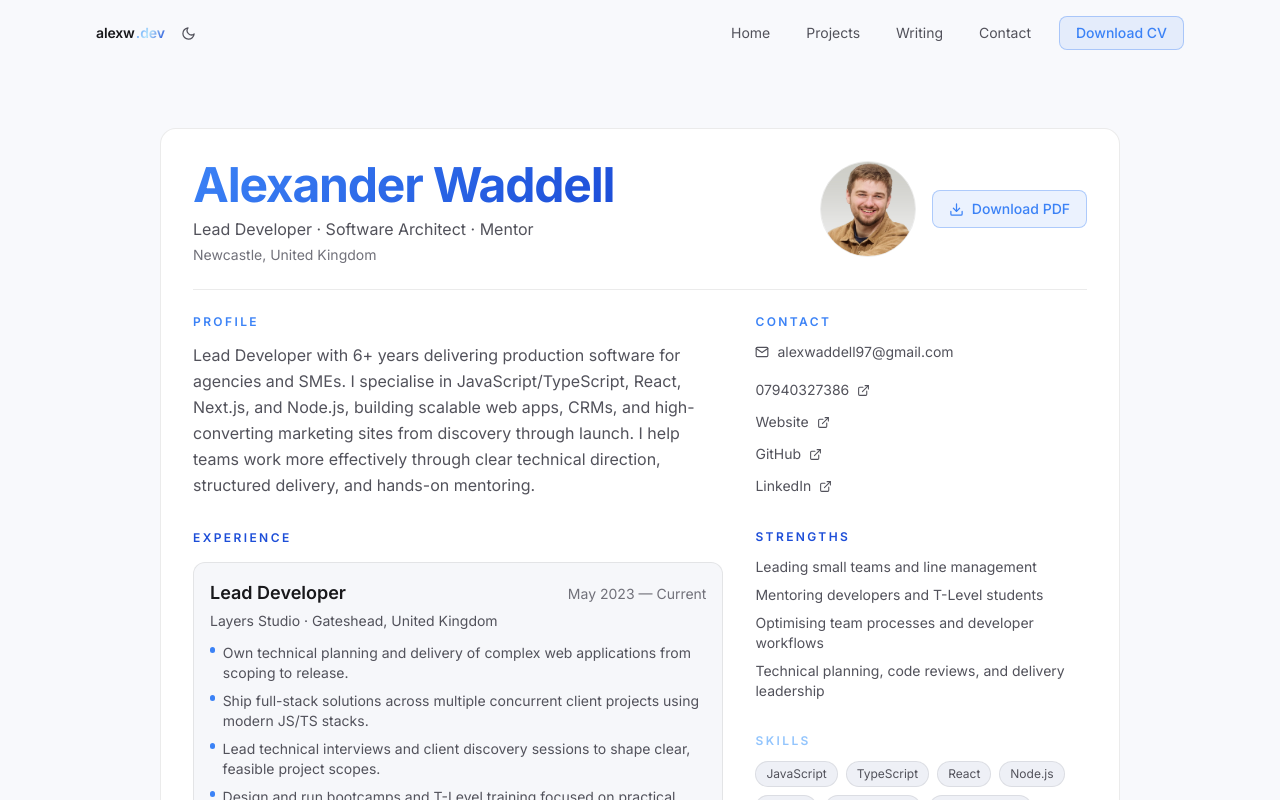
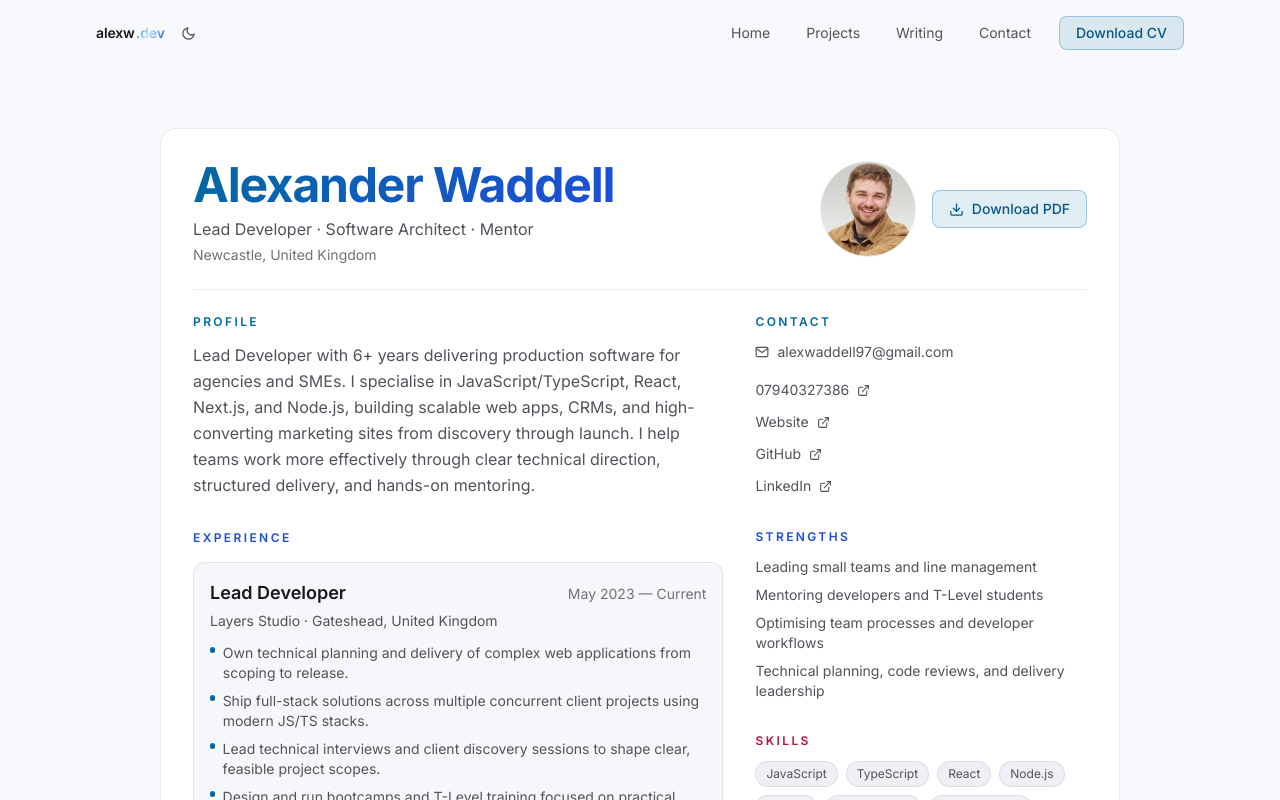
Before and after one commit to alexwaddell97/portfolio, a React (Vite) app: page /cv in a window 1280 px wide. Shown: the top 800 px of the page. Built offline with nearby package versions, Linux system fonts and the light colour scheme.

Commit message:
fix: constrasts

```diff
--- a/src/App.css
+++ b/src/App.css
@@ -53,12 +53,14 @@
   --color-text-primary: #18181b;
   --color-text-secondary: #52525b;
   --color-text-muted: #71717a;
+  --color-cyan: #0369a1;
   --color-violet: #1d4ed8;
+  --color-pink: #be123c;
   --color-border: rgba(0, 0, 0, 0.08);
   --color-accent-glow: rgba(59, 130, 246, 0.18);
-  --color-cyan-glow: rgba(59, 130, 246, 0.22);
+  --color-cyan-glow: rgba(3, 105, 161, 0.15);
   --color-violet-glow: rgba(29, 78, 216, 0.18);
-  --color-pink-glow: rgba(147, 197, 253, 0.15);
+  --color-pink-glow: rgba(190, 18, 60, 0.15);
   --color-vercel-icon: #111111;
 
   /* UI chrome (light) */
@@ -70,6 +72,22 @@
 }
 
 [data-theme="light"] .dot-grid {}
+
+[data-theme="light"] .btn-soft-cyan {
+  background: rgba(3, 105, 161, 0.12);
+  border-color: rgba(3, 105, 161, 0.3);
+  color: #075985;
+}
+
+[data-theme="light"] .btn-soft-cyan:hover,
+[data-theme="light"] .btn-soft-cyan:focus-visible {
+  background: rgba(3, 105, 161, 0.18);
+  border-color: rgba(3, 105, 161, 0.5);
+}
+
+[data-theme="light"] .btn-soft-cyan:focus-visible {
+  box-shadow: 0 0 0 2px rgba(3, 105, 161, 0.28);
+}
 
 [data-theme="light"] .wave-grid {
   background-image:
--- a/src/data/projects.ts
+++ b/src/data/projects.ts
@@ -264,6 +264,7 @@ const projects: Project[] = [
     accentColor: 'pink',
     accentHex: '#E52F3A',
     accentHexLight: '#F87171',
+    accentHexDark: '#7F1D1A',
     featured: false,
     stats: [
       { label: 'Playable Worlds', value: '15+' },
@@ -382,6 +383,7 @@ const projects: Project[] = [
     accentColor: 'cyan',
     accentHex: '#ffb86a',
     accentHexLight: '#ffdca8',
+    accentHexDark: '#92400e',
     featured: false,
     stats: [
       { label: 'Roms Stored', value: '500+' },
@@ -418,6 +420,7 @@ const projects: Project[] = [
     accentColor: 'cyan',
     accentHex: '#7FD1FF',
     accentHexLight: '#39A1F0',
+    accentHexDark: '#0369a1',
     featured: false,
     stats: [
       { label: 'Grants Listed', value: '100+' },
--- a/src/pages/AllProjects.tsx
+++ b/src/pages/AllProjects.tsx
@@ -201,7 +201,7 @@ function AllProjects() {
                 const accent = project.accentColor;
                 const hasCustomAccent = Boolean(project.accentHex);
                 const color = hasCustomAccent
-                  ? (theme === 'light' ? (project.accentHexLight ?? project.accentHex!) : project.accentHex!)
+                  ? (theme === 'light' ? (project.accentHexDark ?? project.accentHexLight ?? project.accentHex!) : project.accentHex!)
                   : accentColor[accent];
                 const projectCategories = getProjectCategories(project.category);
                 const primaryCategory = projectCategories[0];
--- a/src/types/index.ts
+++ b/src/types/index.ts
@@ -37,7 +37,8 @@ export interface Project {
   image: string;
   imageBgHex?: string;
   accentHex?: string;       // dark mode accent
-  accentHexLight?: string;  // light mode accent (darker variant)
+  accentHexLight?: string;  // light mode accent (lighter variant)
+  accentHexDark?: string;   // light mode text (darker for contrast)
   liveUrl?: string;
   repoUrl?: string;
   tags: string[];
```
